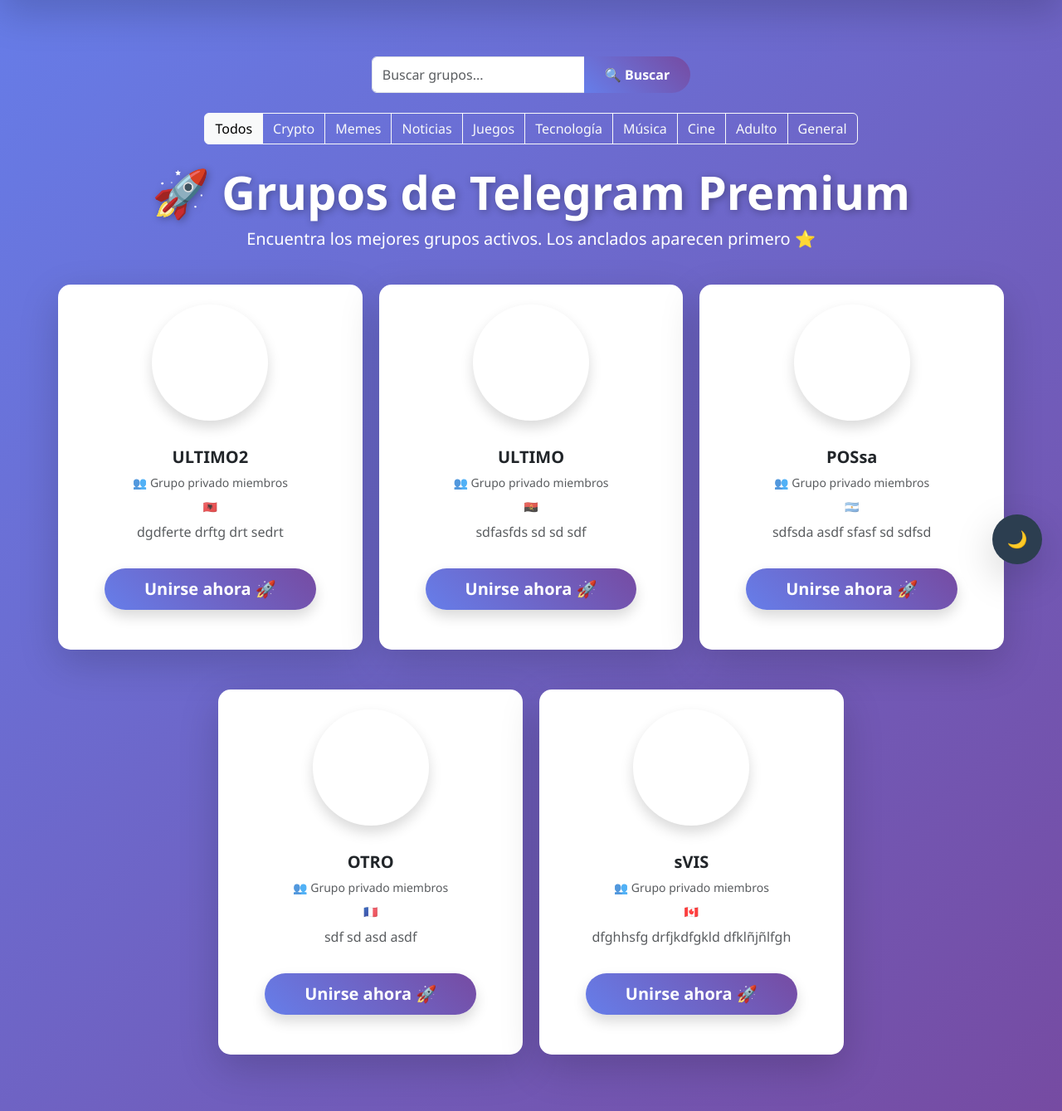
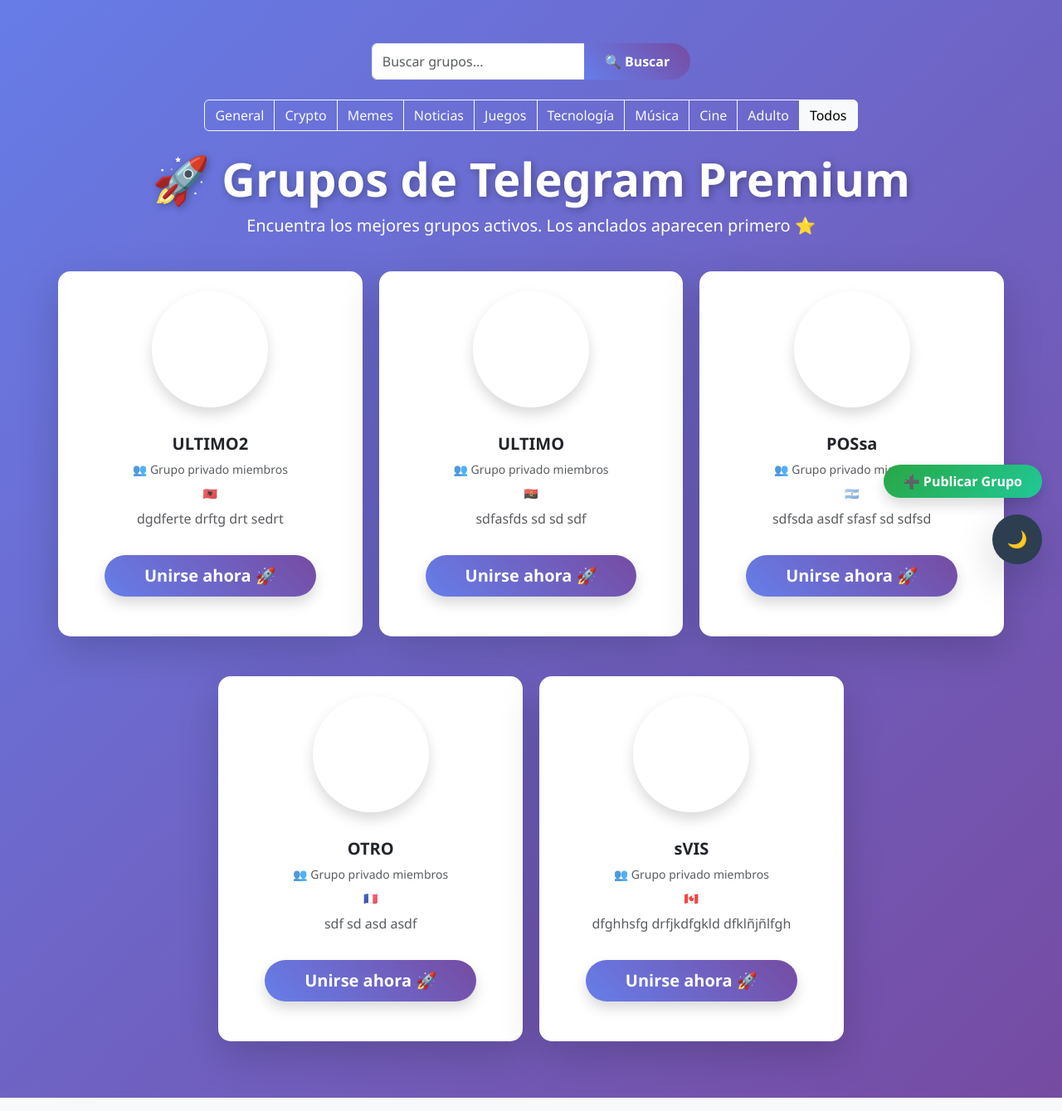
Before and after one commit to cryptoglobalbussines-design/grupos-telegram-pro, a Flask app: page / in a window 1280 px wide. Shown: the part 96-1435 px from the top of the page at 83% size. Run offline with Flask 3, Linux system fonts and the light colour scheme; data comes from the database, SQL or seed files in the repository; data that the repository does not hold is empty.

Commit message:
Descripción del cambio (ej: mejorar botón flotante)

```diff
--- a/static/css/style.css
+++ b/static/css/style.css
@@ -181,3 +181,7 @@ body.dark-mode .form-control {
 .card {
     width: 100%;
 }
+
+body {
+    padding-top: 80px; /* Espacio para la navbar fija */
+}
--- a/templates/base.html
+++ b/templates/base.html
@@ -13,7 +13,7 @@
 </head>
 <body>
     <!-- Barra de navegación fija arriba -->
-    <nav class="navbar navbar-expand-lg navbar-dark bg-dark shadow-lg">
+    <nav class="navbar navbar-expand-lg navbar-dark bg-dark fixed-top">
         <div class="container">
             <a class="navbar-brand fw-bold" href="{{ url_for('index') }}">📱 Grupos Telegram Pro</a>
             <button class="navbar-toggler" type="button" data-bs-toggle="collapse" data-bs-target="#navbarNav">
@@ -29,7 +29,7 @@
     </nav>
 
     <!-- Contenido principal -->
-    <div class="container mt-5">
+    <div class="container mt-5   ">
         <!-- Mensajes flash (éxito, error, etc.) -->
         {% with messages = get_flashed_messages(with_categories=true) %}
             {% if messages %}
@@ -48,6 +48,12 @@
     <!-- Bootstrap JS -->
     <script src="https://cdn.jsdelivr.net/npm/bootstrap@5.3.2/dist/js/bootstrap.bundle.min.js"></script>
 
+ <!-- Botón flotante Publicar Grupo (más pequeño y elegante) -->
+<div class="position-fixed bottom-0 end-0 p-4" style="z-index: 1000; margin-bottom: 80px;">
+    <a href="{{ url_for('submit') }}" class="btn btn-success btn-md shadow rounded-pill px-4 py-2 fw-bold" style="font-size: 1rem; background: linear-gradient(135deg, #28a745, #20c997); border: none;">
+        ➕ Publicar Grupo
+    </a>
+</div>
     <!-- Botón Modo Oscuro -->
 <div class="position-fixed bottom-0 end-0 p-4" style="z-index: 1000;">
     <button id="darkModeToggle" class="btn btn-lg rounded-circle shadow-lg" style="width: 60px; height: 60px; background: #2c3e50; border: none;">
--- a/templates/index.html
+++ b/templates/index.html
@@ -17,7 +17,7 @@
 <!-- Filtros de categoría -->
 <div class="text-center mb-4">
     <div class="btn-group" role="group" aria-label="Filtros de categoría">
-        <a href="{{ url_for('index') }}" class="btn btn-outline-light {% if not category %}active{% endif %}">Todos</a>
+         <a href="{{ url_for('index', category='General') }}" class="btn btn-outline-light {% if category == 'General' %}active{% endif %}">General</a>
         <a href="{{ url_for('index', category='Crypto') }}" class="btn btn-outline-light {% if category == 'Crypto' %}active{% endif %}">Crypto</a>
         <a href="{{ url_for('index', category='Memes') }}" class="btn btn-outline-light {% if category == 'Memes' %}active{% endif %}">Memes</a>
         <a href="{{ url_for('index', category='Noticias') }}" class="btn btn-outline-light {% if category == 'Noticias' %}active{% endif %}">Noticias</a>
@@ -26,7 +26,7 @@
         <a href="{{ url_for('index', category='Música') }}" class="btn btn-outline-light {% if category == 'Música' %}active{% endif %}">Música</a>
         <a href="{{ url_for('index', category='Cine') }}" class="btn btn-outline-light {% if category == 'Cine' %}active{% endif %}">Cine</a>
         <a href="{{ url_for('index', category='Adulto') }}" class="btn btn-outline-light {% if category == 'Adulto' %}active{% endif %}">Adulto</a>
-        <a href="{{ url_for('index', category='General') }}" class="btn btn-outline-light {% if category == 'General' %}active{% endif %}">General</a>
+        <a href="{{ url_for('index') }}" class="btn btn-outline-light {% if not category %}active{% endif %}">Todos</a>
     </div>
 </div>
 
```
